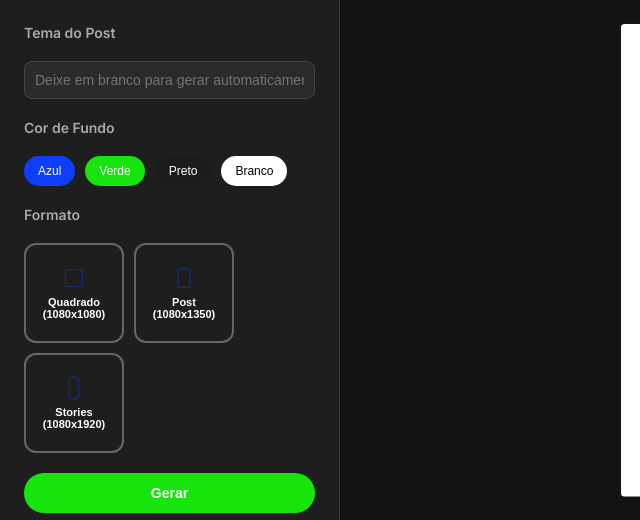
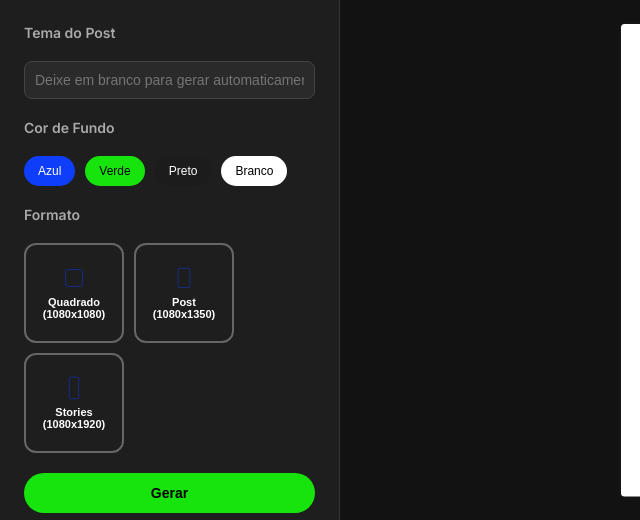
Before and after one commit to CNPJLegal/PostLegal, a plain HTML site: page public/index.html in a window 1280 px wide. Shown: the top 520 px of the page, 0-640 px from the left. Drawn offline with Linux system fonts and the light colour scheme.

Commit message:
Update style.css

```diff
--- a/public/style.css
+++ b/public/style.css
@@ -63,7 +63,7 @@ body {
 }
 
 .color-btn[data-color="azul"]   { background: #0f3efa; color: white; }
-.color-btn[data-color="verde"]  { background: #17e30d; color: white; }
+.color-btn[data-color="verde"]  { background: #17e30d; color: black; }
 .color-btn[data-color="preto"]  { background: #1c1c1c; color: white; }
 .color-btn[data-color="branco"] { background: #ffffff; color: #000; }
 
@@ -113,7 +113,7 @@ body {
 
 #generateBtn {
   background: #17e30d;
-  color: white;
+  color: black;
   border: none;
   padding: 12px;
   font-size: 14px;
```
